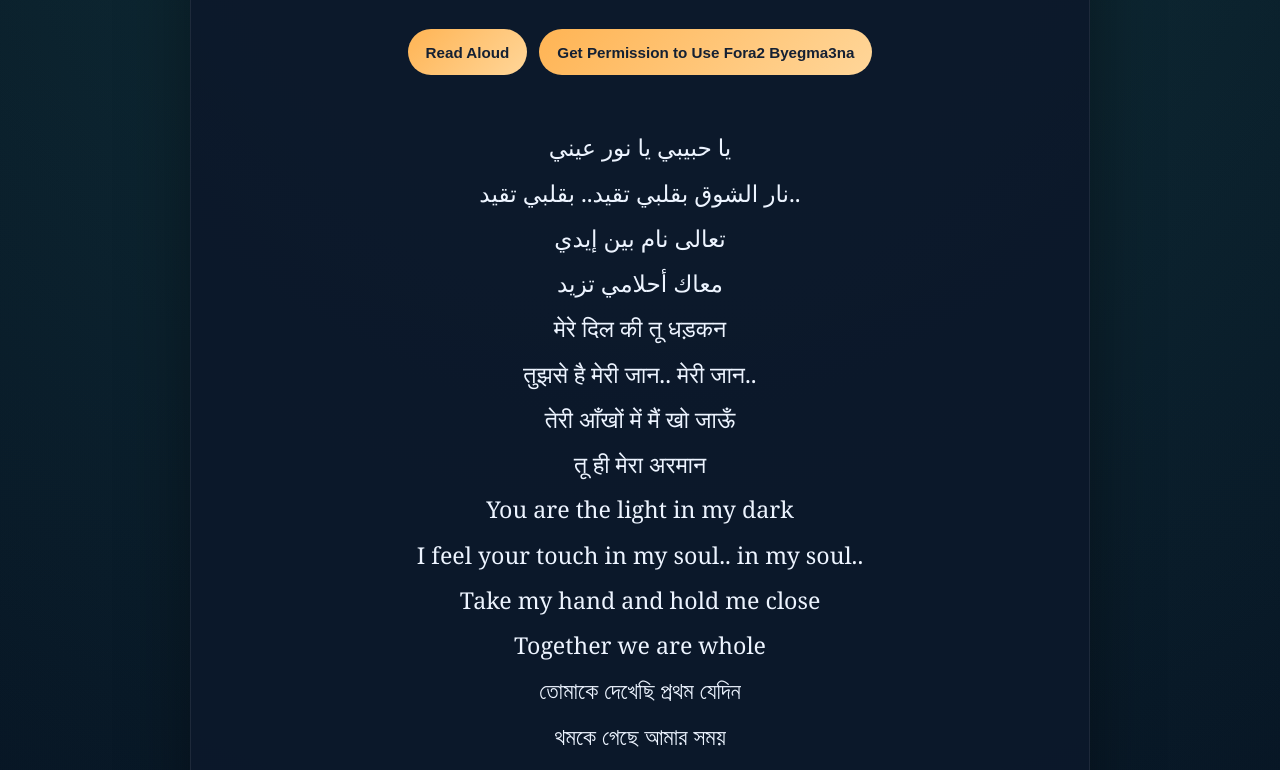
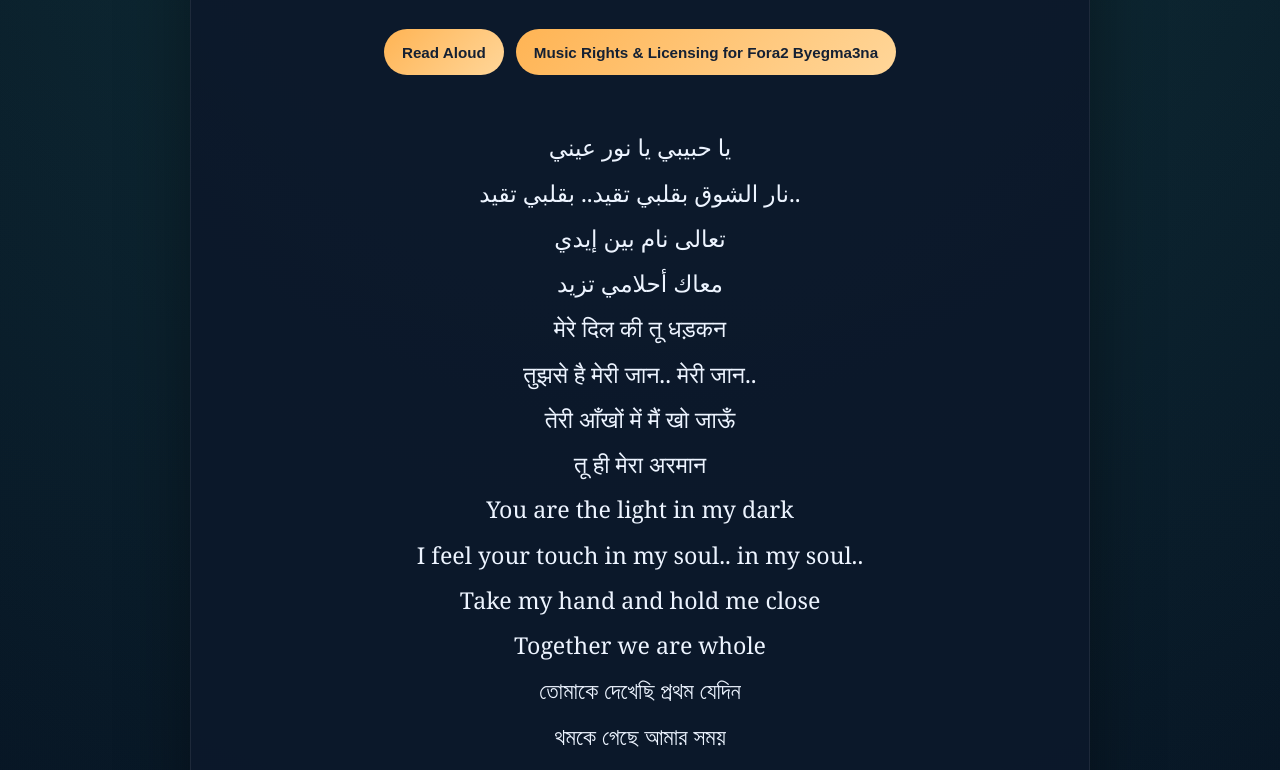
Before and after one commit to ImAbuSayed/fora2-byegma3na, a plain HTML site: page index.html in a window 1280 px wide. Shown: the part 227-997 px from the top of the page. Drawn offline with Linux system fonts and the light colour scheme.

Commit message:
feat: update song page

```diff
--- a/index.html
+++ b/index.html
@@ -537,7 +537,7 @@
 
         <div class="controls">
             <button class="btn-speak" id="speakBtn" title="Read the lyrics aloud"><span id="speakText">Read Aloud</span></button>
-            <a href="https://music.abusayed.com.bd/Licensing/" class="btn-license" title="Get licensing for this song" target="_blank">Get Permission to Use Fora2 Byegma3na</a>
+            <a href="https://music.abusayed.com.bd/Licensing/" class="btn-license" title="Get licensing for this song" target="_blank">Music Rights & Licensing for Fora2 Byegma3na</a>
 
         </div>
         <br>
```
